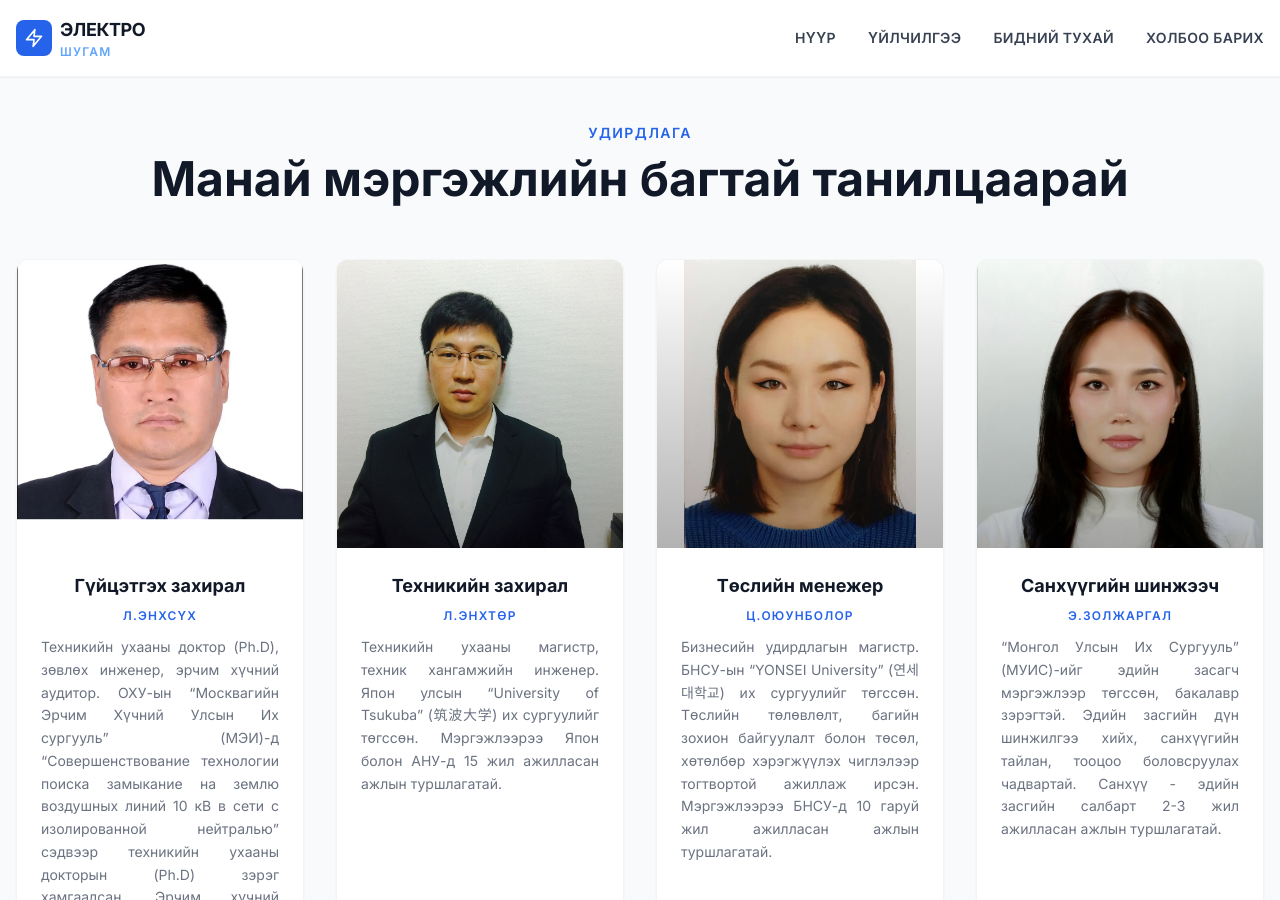
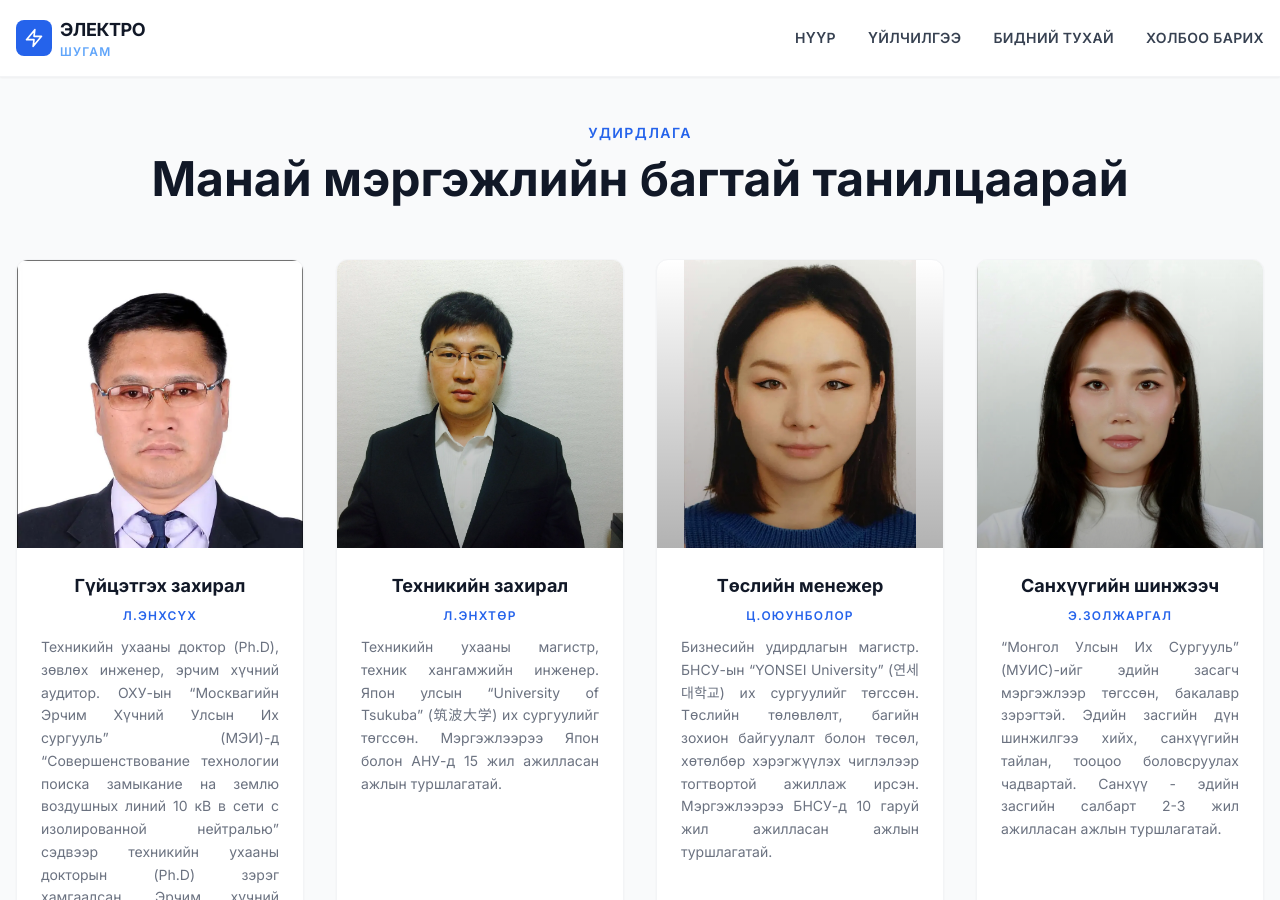
Before and after one commit to electroshugam/electroshugam_web_new, a Jekyll site: the page built from index.html, in a window 1280 px wide and 900 px high, scrolled down 3236 px. Built offline with Jekyll 4.4.1, drawn with Linux system fonts in a browser that asks for light colours; nearby versions of some CDN libraries.

Commit message:
fig update

```diff
--- a/index.html
+++ b/index.html
@@ -221,7 +221,7 @@
       <!-- zoom layer -->
           <img
             src="{{ '/media/enkhsukh.webp' | relative_url }}" alt = "Гүйцэтгэх захирал"
-            class="service-image w-full h-full object-cover object-top translate-y-[-10%]">
+            class="service-image w-full h-full object-cover object-top">
 
       </div>
       <div class="absolute inset-0 bg-gradient-to-t from-black/30 to-transparent"></div>
```
